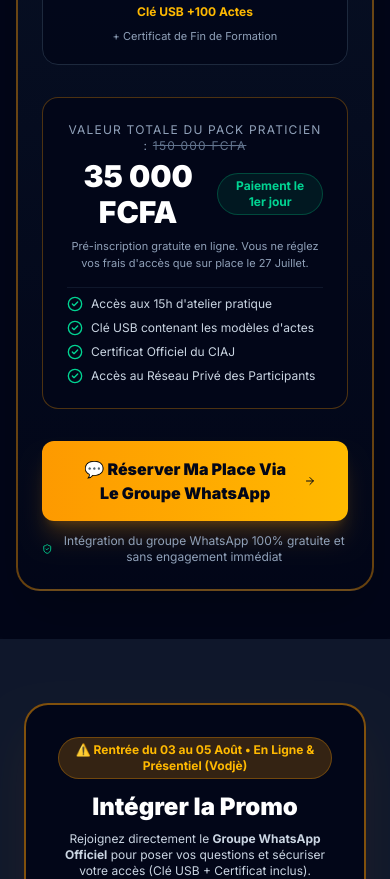
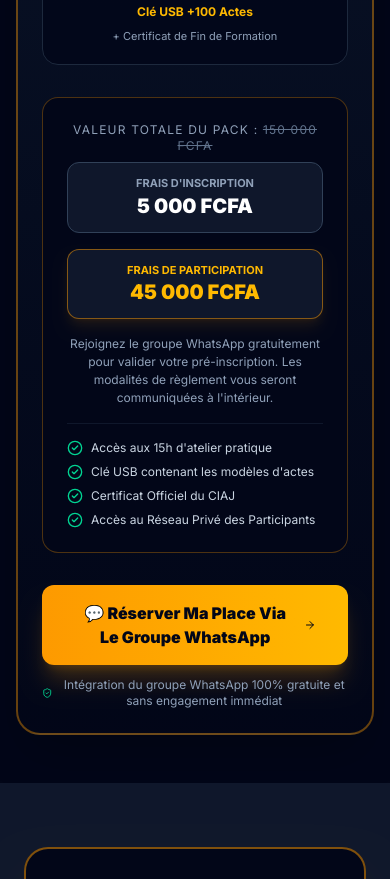
Before and after one commit to PATAWALA/Formation-Certifiante-Consultant-Juridique, a Next.js app: page / in a window 390 px wide. Shown: the part 5440-6319 px from the top of the page. Built offline with nearby package versions, Linux system fonts and the light colour scheme.

Commit message:
24 update

```diff
--- a/src/app/components/Pricing.tsx
+++ b/src/app/components/Pricing.tsx
@@ -54,22 +54,29 @@ export default function Pricing() {
 
         </div>
 
-        {/* L'ANCRAGE DE VALEUR DU PRIX */}
+        {/* L'ANCRAGE DE VALEUR DU PRIX - MISE À JOUR ICI */}
         <div className="bg-slate-950 p-6 rounded-2xl border border-amber-500/30 mb-8 space-y-4">
           <div className="text-center">
-            <p className="text-xs text-slate-400 uppercase tracking-widest">Valeur totale du Pack Praticien : <span className="line-through text-slate-500">150 000 FCFA</span></p>
-            <div className="flex items-center justify-center gap-2 mt-1">
-              <span className="text-3xl sm:text-4xl font-black text-white">35 000 FCFA</span>
-              <span className="text-xs bg-emerald-500/10 text-emerald-400 border border-emerald-500/30 px-2.5 py-1 rounded-full font-bold">
-                Paiement le 1er jour
-              </span>
+            <p className="text-xs text-slate-400 uppercase tracking-widest mb-2">Valeur totale du Pack : <span className="line-through text-slate-500">150 000 FCFA</span></p>
+
+            <div className="flex flex-col sm:flex-row items-center justify-center gap-4 mt-2">
+              <div className="bg-slate-900 border border-slate-700 rounded-xl p-3 w-full sm:w-auto">
+                <p className="text-[11px] text-slate-400 uppercase font-bold">Frais d'inscription</p>
+                <p className="text-xl font-black text-white">5 000 FCFA</p>
+              </div>
+              <span className="text-amber-500 font-black hidden sm:block">+</span>
+              <div className="bg-slate-900 border border-amber-500/50 rounded-xl p-3 w-full sm:w-auto shadow-lg shadow-amber-500/10">
+                <p className="text-[11px] text-amber-400 uppercase font-bold">Frais de participation</p>
+                <p className="text-xl font-black text-amber-400">45 000 FCFA</p>
+              </div>
             </div>
-            <p className="text-[11px] text-slate-400 mt-2">
-              Pré-inscription gratuite en ligne. Vous ne réglez vos frais d'accès que sur place le 27 Juillet.
+
+            <p className="text-[12px] text-slate-400 mt-4 max-w-lg mx-auto">
+              Rejoignez le groupe WhatsApp gratuitement pour valider votre pré-inscription. Les modalités de règlement vous seront communiquées à l'intérieur.
             </p>
           </div>
 
-          <div className="grid grid-cols-1 sm:grid-cols-2 gap-2 text-xs text-slate-300 pt-2 border-t border-slate-900">
+          <div className="grid grid-cols-1 sm:grid-cols-2 gap-2 text-xs text-slate-300 pt-4 border-t border-slate-900 mt-4">
             <div className="flex items-center gap-2">
               <CheckCircle2 className="w-4 h-4 text-emerald-400 shrink-0" />
               <span>Accès aux 15h d'atelier pratique</span>
```
